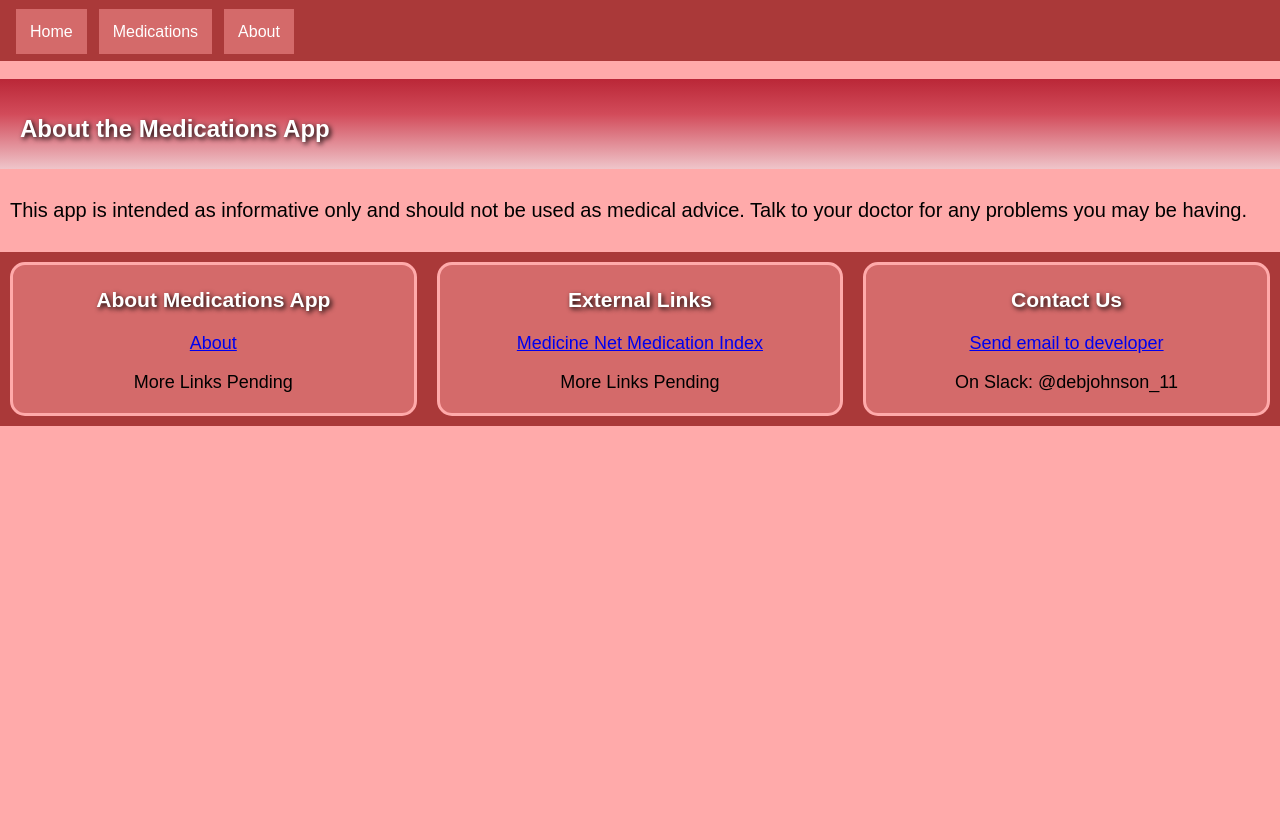
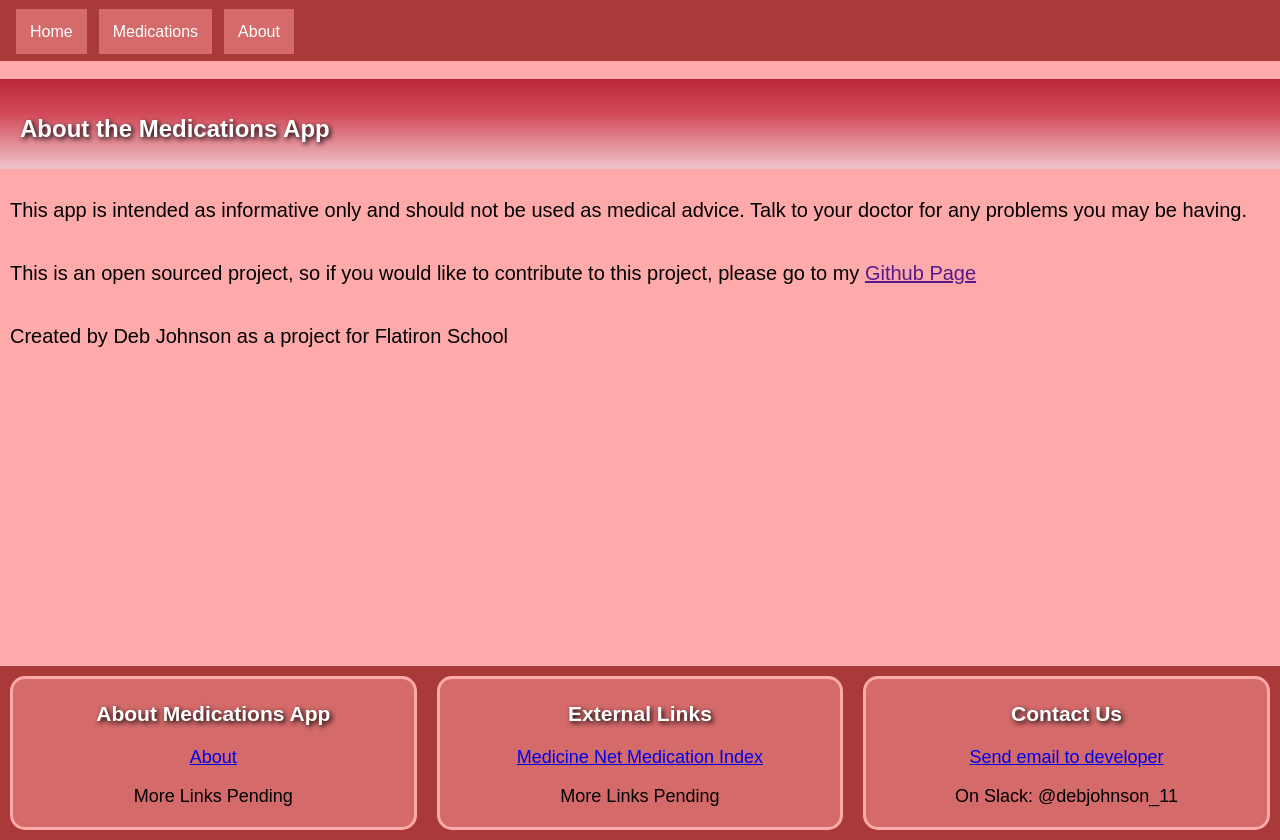
Before and after one commit to debjohnson33/medications-app-client, a React (Create React App) app: page /medications/about in a window 1280 px wide. Before the commit the page ends 800 px from the top, so only its background shows below. Built offline with nearby package versions, Linux system fonts and the light colour scheme.

Commit message:
Edited about component for styling

```diff
--- a/src/components/About.js
+++ b/src/components/About.js
@@ -9,6 +9,25 @@ const About = (props) => {
 	        </header>
 	        <p id="appInfo">This app is intended as informative only and should not be used as medical advice.
 	         Talk to your doctor for any problems you may be having.</p>
+	        <p id="appInfo">This is an open sourced project, so if you would like to contribute to this project, please go to
+	        my <a href="" target="_blank" rel="noopener noreferrer">Github Page</a></p>
+	        <p id="appInfo">Created by Deb Johnson as a project for Flatiron School</p>
+			<br />
+			<br />
+			<br />
+			<br />
+			<br />
+			<br />
+			<br />
+			<br />
+			<br />
+			<br />
+			<br />
+			<br />
+			<br />
+			<br />
+			<br />
+			<br />
 		</div>
 	)
 }
```
